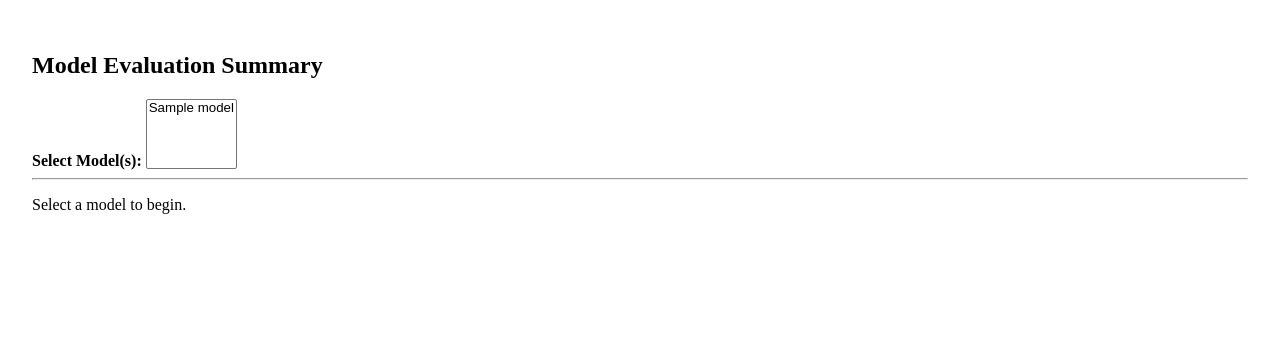
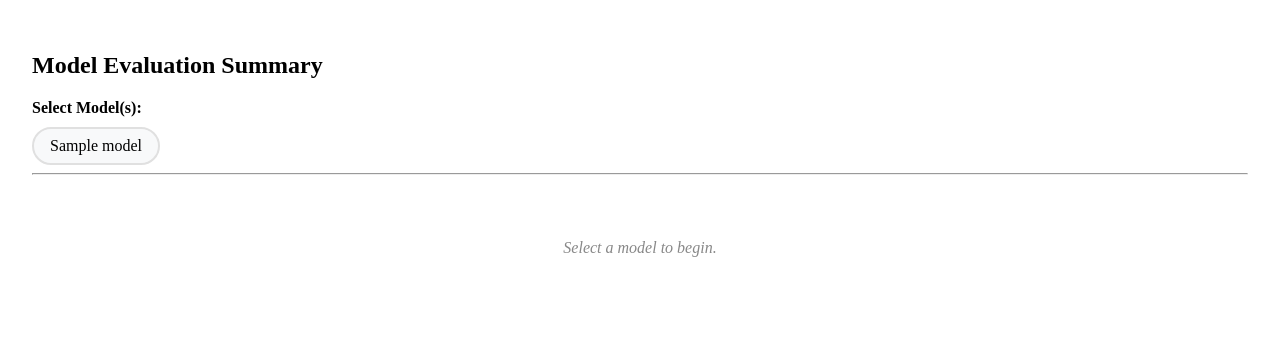
Before and after one commit to cnjerald/Egglytics, a Django app: template server/egglytics/templates/metric.html in a window 1280 px wide. Shown: the top 342 px of the page. Run offline with Django 5.2, Linux system fonts and the light colour scheme; the template is opened without the code that fills it: most values are stand-ins (such as "Sample title", 1, 10 or a date in 2020).

Commit message:
css fixes to metric

```diff
--- a/server/egglytics/static/css/metric.css
+++ b/server/egglytics/static/css/metric.css
@@ -1,8 +1,9 @@
+/* METRICS CARD */
 .model-card {
     border: 1px solid #ccc;
     border-radius: 12px;
     padding: 16px;
-    width: 300px;
+    width: 75%;
     box-shadow: 0 2px 6px rgba(0,0,0,0.1);
     background: #fff;
     font-family: Arial, sans-serif;
@@ -43,3 +44,57 @@
 .container{
     padding: 24px;
 }
+
+.dashboard-grid {
+    display: grid;
+    grid-template-columns: repeat(2, 1fr);
+    grid-template-rows: repeat(4, auto);
+    column-gap: 10px;
+    row-gap: 10px;
+    margin: 0 auto;
+    justify-items: center;
+}
+
+.placeholder {
+    grid-column: 1 / -1; /* Tells the item to span from the first to the last column */
+    text-align: center;
+    padding: 40px;
+    color: #888;
+    font-style: italic;
+    width: 100%;
+}
+
+/* MODEL SELECTION */
+.model-grid {
+    display: flex;
+    flex-wrap: wrap;
+    gap: 10px;
+    margin-top: 10px;
+}
+
+.model-chip {
+    cursor: pointer;
+    padding: 8px 16px;
+    border: 2px solid #e0e0e0;
+    border-radius: 25px;
+    background-color: #f8f9fa;
+    transition: all 0.2s ease;
+    user-select: none; /* Prevents text highlighting on double click */
+}
+
+/* Hide the actual checkbox square */
+.js-model-checkbox {
+    display: none;
+}
+
+/* Change style when the hidden checkbox is checked */
+.model-chip:has(.js-model-checkbox:checked) {
+    border-color: #007bff;
+    background-color: #e7f1ff;
+    color: #007bff;
+    font-weight: 600;
+}
+
+.model-chip:hover {
+    border-color: #b0b0b0;
+}
--- a/server/egglytics/static/js/metrics_handler.js
+++ b/server/egglytics/static/js/metrics_handler.js
@@ -1,21 +1,33 @@
 document.addEventListener('DOMContentLoaded', () => {
-    const modelSelect = document.getElementById("model-select");
     const container = document.getElementById("metrics-container");
     const template = document.getElementById("model-card-template");
+    const checkboxGroup = document.getElementById("model-checkbox-group");
+    const ajaxUrl = container.dataset.url;
 
-    modelSelect.addEventListener("change", function() {
-        const selectedOptions = Array.from(this.selectedOptions).map(opt => opt.value);
+    // Listen for any change within the checkbox group
+    checkboxGroup.addEventListener("change", function() {
+        // Find all checkboxes that are currently checked
+        const checkedBoxes = Array.from(document.querySelectorAll(".js-model-checkbox:checked"));
+        const selectedOptions = checkedBoxes.map(cb => cb.value);
+
         if (selectedOptions.length === 0) {
             container.innerHTML = '<p class="placeholder">Select a model to begin.</p>';
             return;
         }
 
+        if (checkedBoxes.length > 8) {
+            alert("You can only select up to 8 models for comparison.");
+            // Uncheck the last one clicked
+            e.target.checked = false;
+            return;
+        }
+
         const params = selectedOptions.map(m => "model=" + encodeURIComponent(m)).join("&");
 
-        fetch(`/metric/ajax/?${params}`)
+        fetch(`${ajaxUrl}?${params}`)
             .then(res => res.json())
             .then(data => {
-                container.innerHTML = ""; // Clear current cards
+                container.innerHTML = "";
                 data.comparison.forEach(r => {
                     const clone = template.content.cloneNode(true);
 
--- a/server/egglytics/templates/metric.html
+++ b/server/egglytics/templates/metric.html
@@ -10,16 +10,19 @@
         <h2>Model Evaluation Summary</h2>
         <form id="model-form">
             <label><strong>Select Model(s):</strong></label>
-            <select id="model-select" name="model" multiple class="custom-select">
+            <div id="model-checkbox-group" class="model-grid">
                 {% for model in models %}
-                    <option value="{{ model }}">{{ model }}</option>
+                <label class="model-chip">
+                    <input type="checkbox" name="model" value="{{ model }}" class="js-model-checkbox">
+                    <span class="chip-label">{{ model }}</span>
+                </label>
                 {% endfor %}
-            </select>
+            </div>
         </form>
 
         <hr>
 
-        <div id="metrics-container" class="dashboard-grid">
+        <div id="metrics-container" class="dashboard-grid" data-url="{% url 'metric_ajax' %}">
             <p class="placeholder">Select a model to begin.</p>
         </div>
     </div>
--- a/server/egglytics/views/upload.py
+++ b/server/egglytics/views/upload.py
@@ -90,7 +90,7 @@ def process_images(batch, files_data, header):
                 allow_collection=True,
                 is_processed=False,
                 is_validated = False,
-                model_used = "testmodel"
+                model_used = "doc_jet"
             )
 
             encoded = file_dict["data"]
```
